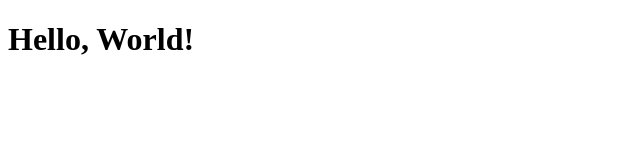
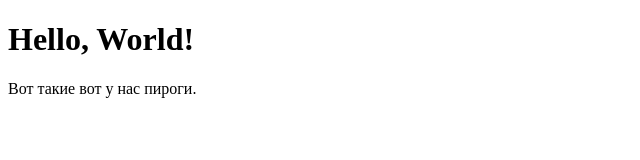
Before and after one commit to webmasterdima/test_repo, a plain HTML site: page index.html in a window 1280 px wide. Shown: the whole page, without its empty margins (0-640 px from the left). Drawn offline with Linux system fonts and the light colour scheme.

Commit message:
добавлен текст про пироги

```diff
--- a/index.html
+++ b/index.html
@@ -8,5 +8,6 @@
 </head>
 <body>
   <h1>Hello, World!</h1>
+  <P>Вот такие вот у нас пироги.</P>
 </body>
 </html>
```
